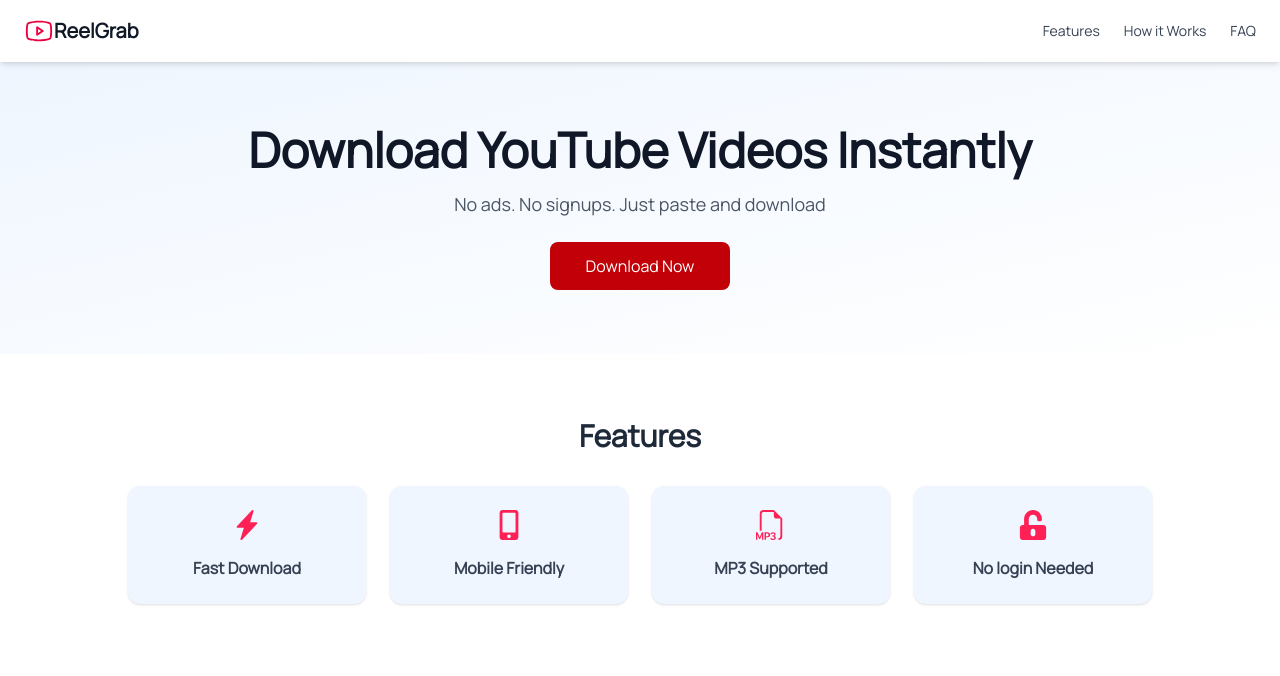
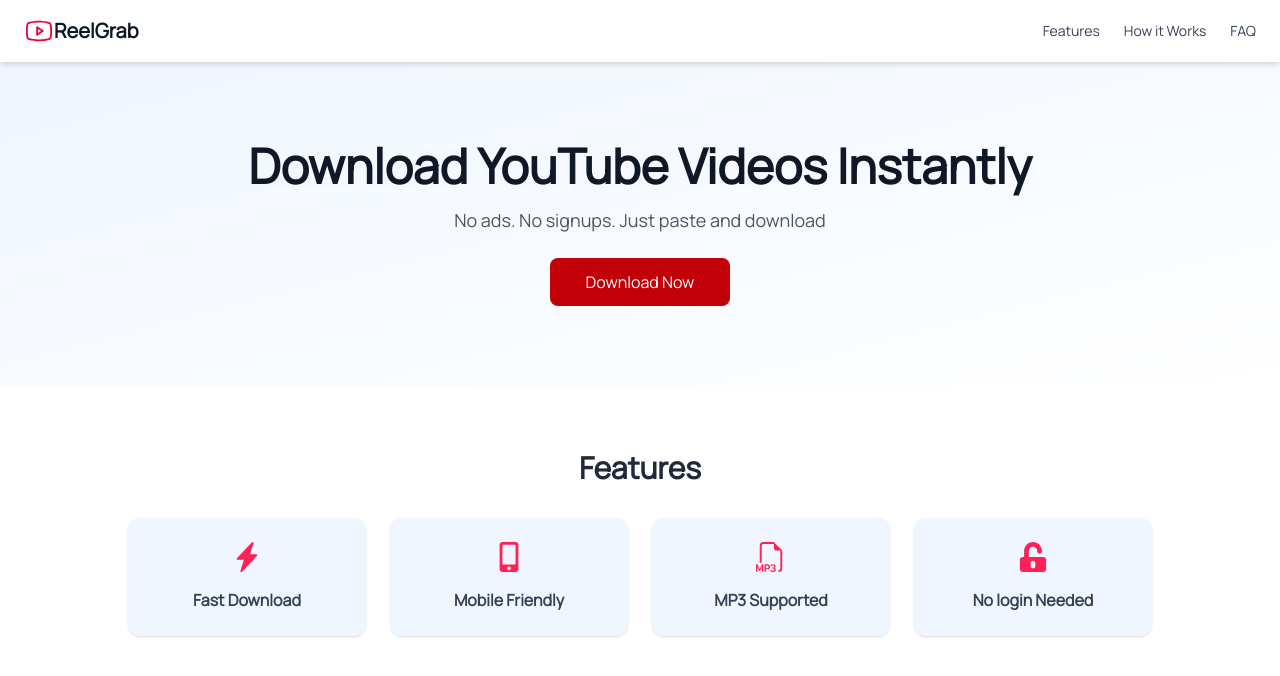
Before and after one commit to kadelcode/youtube-downloader, a Next.js app: page / in a window 1280 px wide. Shown: the top 676 px of the page. Built offline with nearby package versions, Linux system fonts and the light colour scheme.

Commit message:
Update hero section

```diff
--- a/src/app/components/Hero.tsx
+++ b/src/app/components/Hero.tsx
@@ -5,7 +5,7 @@
 
 export default function Hero() {
     return (
-        <section className="text-center py-16 px-4 bg-gradient-to-br from-blue-50 to-white">
+        <section className="text-center py-20 px-4 bg-gradient-to-br from-blue-50 to-white">
             <motion.h1
               className="text-4xl text-gray-900 md:text-5xl font-bold mb-4"
               initial={{ opacity: 0, y: 40 }}
```
